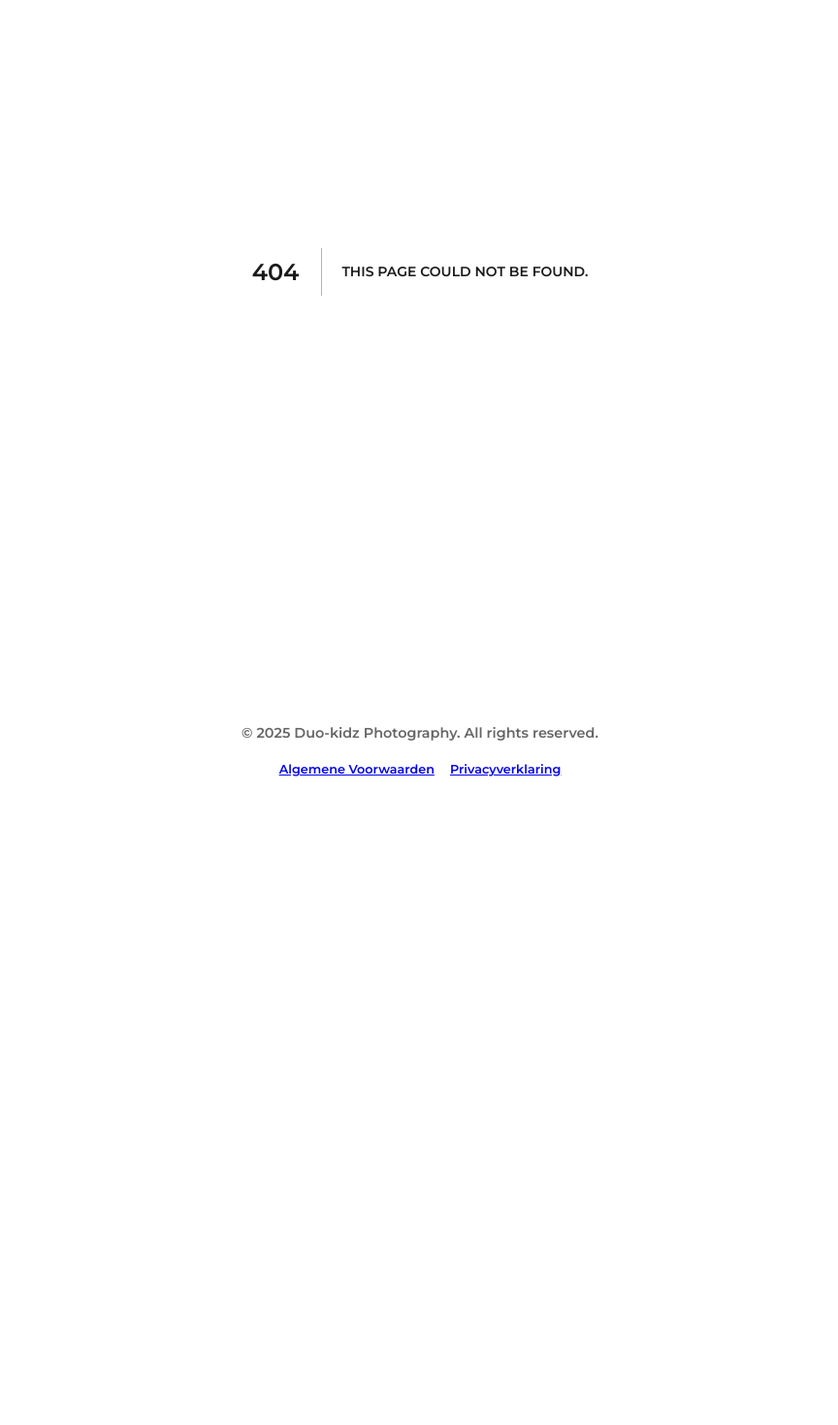
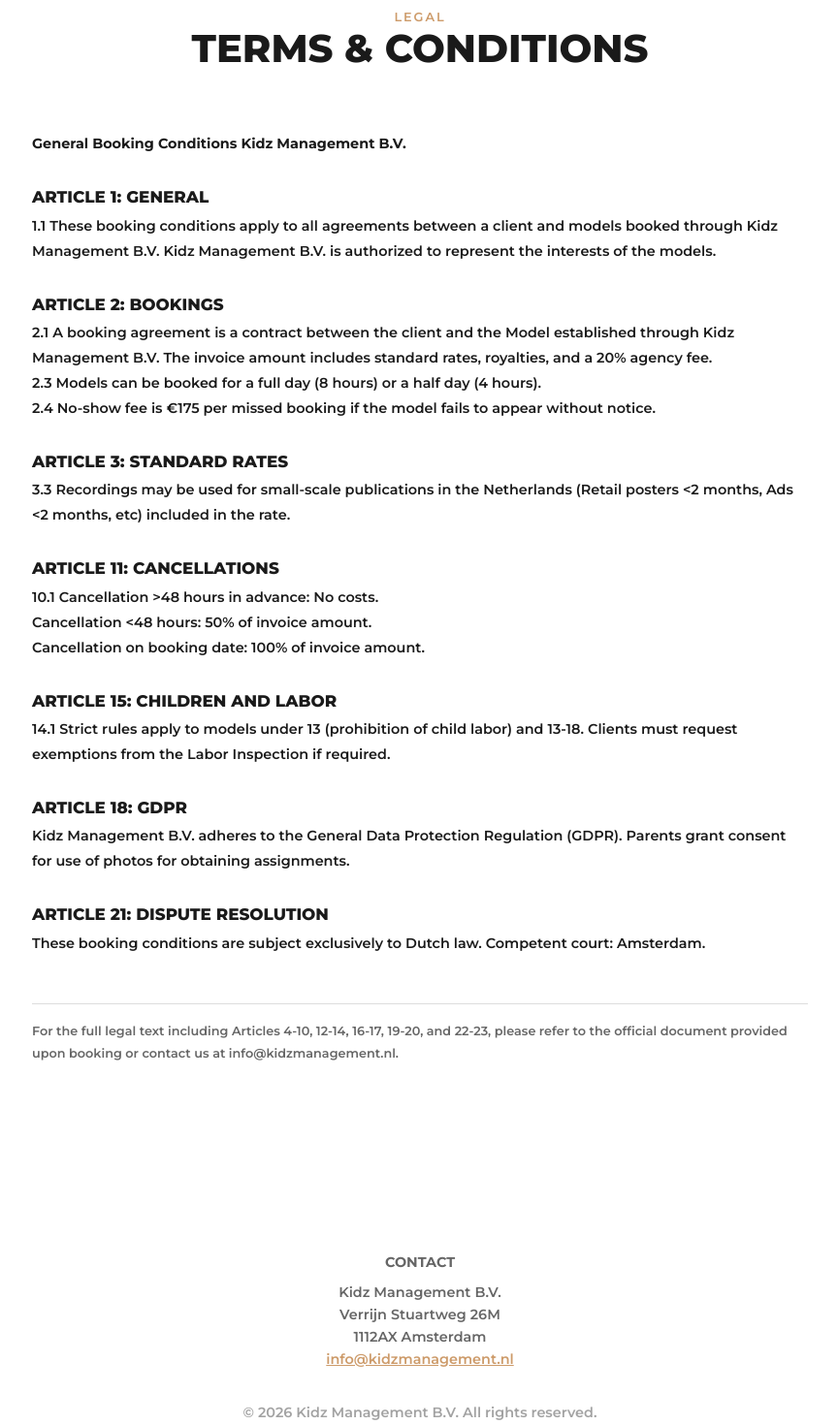
Before and after one commit to IMS-2411/kidz-management-duo, a Next.js app: page /terms in a window 1280 px wide. Before the commit this address had no page. Shown: the part 120-1590 px from the top of the page at 97% size, without its empty margins (207-1071 px from the left). Before the commit the page ends 989 px from the top, so only its background shows below. Built offline with nearby package versions, Linux system fonts and the light colour scheme.

Commit message:
Update legal pages and contact info

```diff
--- /dev/null
+++ b/src/app/terms/page.tsx
@@ -0,0 +1,43 @@
+export default function TermsPage() {
+    return (
+        <div className="container section-padding">
+            <div className="section-header">
+                <p>Legal</p>
+                <h2>Terms & Conditions</h2>
+            </div>
+
+            <div style={{ maxWidth: '800px', margin: '0 auto', lineHeight: '1.8', fontSize: '0.9rem' }}>
+                <p><strong>General Booking Conditions Kidz Management B.V.</strong></p>
+
+                <h3 style={{ marginTop: '2rem', marginBottom: '0.5rem' }}>Article 1: GENERAL</h3>
+                <p>1.1 These booking conditions apply to all agreements between a client and models booked through Kidz Management B.V. Kidz Management B.V. is authorized to represent the interests of the models.</p>
+
+                <h3 style={{ marginTop: '2rem', marginBottom: '0.5rem' }}>Article 2: BOOKINGS</h3>
+                <p>2.1 A booking agreement is a contract between the client and the Model established through Kidz Management B.V. The invoice amount includes standard rates, royalties, and a 20% agency fee.</p>
+                <p>2.3 Models can be booked for a full day (8 hours) or a half day (4 hours).</p>
+                <p>2.4 No-show fee is &euro;175 per missed booking if the model fails to appear without notice.</p>
+
+                <h3 style={{ marginTop: '2rem', marginBottom: '0.5rem' }}>Article 3: STANDARD RATES</h3>
+                <p>3.3 Recordings may be used for small-scale publications in the Netherlands (Retail posters &lt;2 months, Ads &lt;2 months, etc) included in the rate.</p>
+
+                <h3 style={{ marginTop: '2rem', marginBottom: '0.5rem' }}>Article 11: CANCELLATIONS</h3>
+                <p>10.1 Cancellation &gt;48 hours in advance: No costs.<br />
+                    Cancellation &lt;48 hours: 50% of invoice amount.<br />
+                    Cancellation on booking date: 100% of invoice amount.</p>
+
+                <h3 style={{ marginTop: '2rem', marginBottom: '0.5rem' }}>Article 15: CHILDREN AND LABOR</h3>
+                <p>14.1 Strict rules apply to models under 13 (prohibition of child labor) and 13-18. Clients must request exemptions from the Labor Inspection if required.</p>
+
+                <h3 style={{ marginTop: '2rem', marginBottom: '0.5rem' }}>Article 18: GDPR</h3>
+                <p>Kidz Management B.V. adheres to the General Data Protection Regulation (GDPR). Parents grant consent for use of photos for obtaining assignments.</p>
+
+                <h3 style={{ marginTop: '2rem', marginBottom: '0.5rem' }}>Article 21: DISPUTE RESOLUTION</h3>
+                <p>These booking conditions are subject exclusively to Dutch law. Competent court: Amsterdam.</p>
+
+                <div style={{ marginTop: '3rem', borderTop: '1px solid #ddd', paddingTop: '1rem', fontSize: '0.8rem', color: 'var(--color-muted)' }}>
+                    <p>For the full legal text including Articles 4-10, 12-14, 16-17, 19-20, and 22-23, please refer to the official document provided upon booking or contact us at info@kidzmanagement.nl.</p>
+                </div>
+            </div>
+        </div>
+    );
+}
--- a/src/components/BookingSection.tsx
+++ b/src/components/BookingSection.tsx
@@ -88,7 +88,7 @@
 
                     <div style={{ marginTop: '2rem' }}>
                         <p style={{ color: 'var(--color-text)', fontWeight: 700, marginBottom: '0.5rem' }}>Contact</p>
-                        <a href="mailto:email@duo-kidz.nl" style={{ color: 'var(--color-accent)', fontWeight: 700 }}>email@duo-kidz.nl</a>
+                        <a href="mailto:info@kidzmanagement.nl" style={{ color: 'var(--color-accent)', fontWeight: 700 }}>info@kidzmanagement.nl</a>
                     </div>
                 </div>
 
--- a/src/components/Footer.tsx
+++ b/src/components/Footer.tsx
@@ -4,13 +4,22 @@
     return (
         <footer id="contact">
             <div className="container">
-                <p>&copy; 2025 Duo-kidz Photography. All rights reserved.</p>
+                <div style={{ marginBottom: '2rem' }}>
+                    <h4 style={{ textTransform: 'uppercase', marginBottom: '0.5rem', fontSize: '0.9rem' }}>Contact</h4>
+                    <p>Kidz Management B.V.</p>
+                    <p>Verrijn Stuartweg 26M</p>
+                    <p>1112AX Amsterdam</p>
+                    <p><a href="mailto:info@kidzmanagement.nl" style={{ color: 'var(--color-accent)' }}>info@kidzmanagement.nl</a></p>
+                </div>
+
+                <p style={{ opacity: 0.6 }}>&copy; 2026 Kidz Management B.V. All rights reserved.</p>
+
                 <div style={{ marginTop: '1rem', fontSize: '0.8rem' }}>
                     <Link href="/terms" style={{ marginRight: '1rem', borderBottom: '1px solid transparent' }}>
-                        Algemene Voorwaarden
+                        Terms & Conditions
                     </Link>
                     <Link href="/privacy" style={{ borderBottom: '1px solid transparent' }}>
-                        Privacyverklaring
+                        Privacy Policy
                     </Link>
                 </div>
             </div>
```
Also changed, not shown: src/app/privacy/page.tsx (added, +38 -0 lines).
